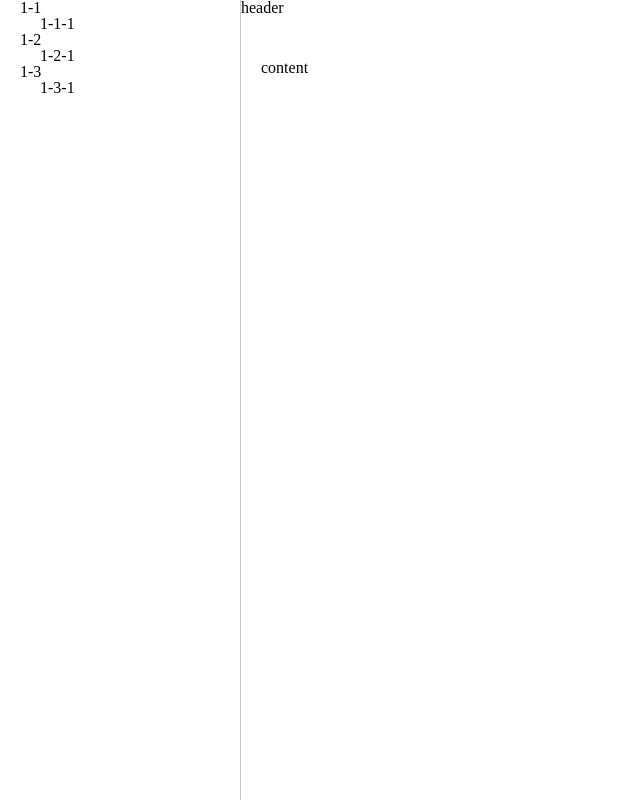
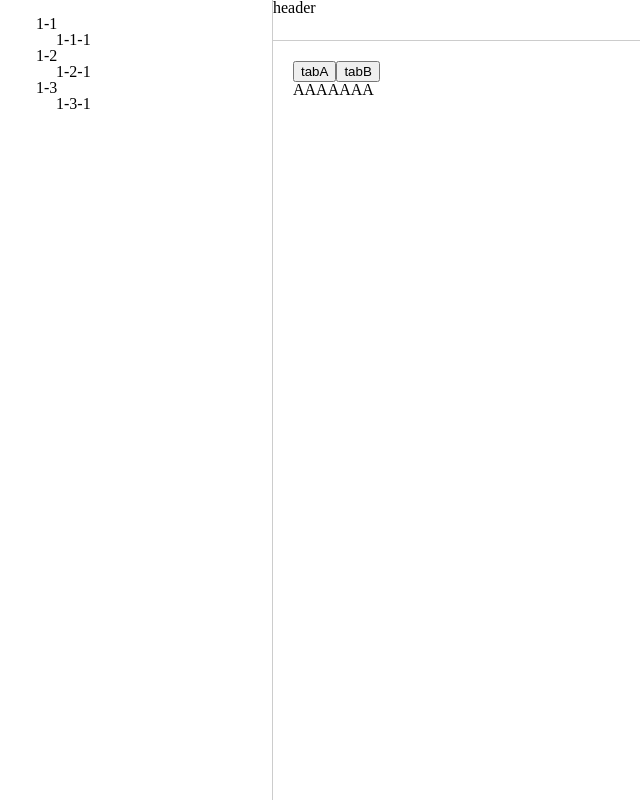
Before and after one commit to wangliuyong/vue3-vite, a Vue app: page / in a window 1280 px wide. Shown: the whole page, without its empty margins (0-640 px from the left). Built offline with nearby package versions, Linux system fonts and the light colour scheme.

Commit message:
动态组件初始化

```diff
--- /dev/null
+++ b/src/components/A.vue
@@ -0,0 +1,29 @@
+<script setup lang="ts">
+import { ref } from 'vue'
+
+defineProps<{ msg: string }>()
+
+const count = ref(0)
+</script>
+
+<template>
+  AAAAAAA
+</template>
+
+<style scoped>
+a {
+  color: #42b983;
+}
+
+label {
+  margin: 0 0.5em;
+  font-weight: bold;
+}
+
+code {
+  background-color: #eee;
+  padding: 2px 4px;
+  border-radius: 4px;
+  color: #304455;
+}
+</style>
--- /dev/null
+++ b/src/components/B.vue
@@ -0,0 +1,29 @@
+<script setup lang="ts">
+import { ref } from 'vue'
+
+defineProps<{ msg: string }>()
+
+const count = ref(0)
+</script>
+
+<template>
+  BBBBBB
+</template>
+
+<style scoped>
+a {
+  color: #42b983;
+}
+
+label {
+  margin: 0 0.5em;
+  font-weight: bold;
+}
+
+code {
+  background-color: #eee;
+  padding: 2px 4px;
+  border-radius: 4px;
+  color: #304455;
+}
+</style>
--- a/src/components/MenuLtem/index.vue
+++ b/src/components/MenuLtem/index.vue
@@ -20,5 +20,6 @@ defineProps<{ item: Menu }>();
 <style scoped lang="less">
 .menu-item{
   margin-left: 20px;
+
 }
 </style>
--- a/src/layout/Content/index.vue
+++ b/src/layout/Content/index.vue
@@ -1,7 +1,35 @@
 <template>
-  <div class="content">content</div>
+  <div class="content">
+    <div class="content-btn-wrap">
+      <button
+        :key="index"
+        v-for="(item, index) in data"
+        @click="changeCom(item)"
+      >
+        {{ item.name }}
+      </button>
+    </div>
+    <component :is="currentComponent.comName"></component>
+  </div>
 </template>
-<script setup lang="ts"></script>
+<script setup lang="ts">
+import { Tab, Com } from "../../models/menu";
+import A from "../../components/A.vue";
+import B from "../../components/B.vue";
+
+const data = reactive<Tab[]>([
+  { name: "tabA", comName: markRaw(A) }, // 标记不做代理，无响应式
+  { name: "tabB", comName: markRaw(B) }, // 标记不做代理，无响应式
+]);
+
+const currentComponent = reactive<Com>({
+  comName: data[0].comName,
+});
+
+const changeCom = (item: Tab) => {
+  currentComponent.comName = item.comName;
+};
+</script>
 <style lang="less" scoped>
 .content {
   flex: 1;
--- a/src/layout/Header/index.vue
+++ b/src/layout/Header/index.vue
@@ -5,5 +5,6 @@
 <style lang="less" scoped>
 .header{
   height: 40px;
+  border-bottom: 1px solid #ccc;
 }
 </style>
--- a/src/layout/Menu/index.vue
+++ b/src/layout/Menu/index.vue
@@ -43,5 +43,6 @@ defineExpose({ props });
 .menu {
   width: 240px;
   border-right: 1px solid #ccc;
+  padding: 16px;
 }
 </style>
```
Also changed, not shown: src/models/menu.ts (+7 -0 lines).
